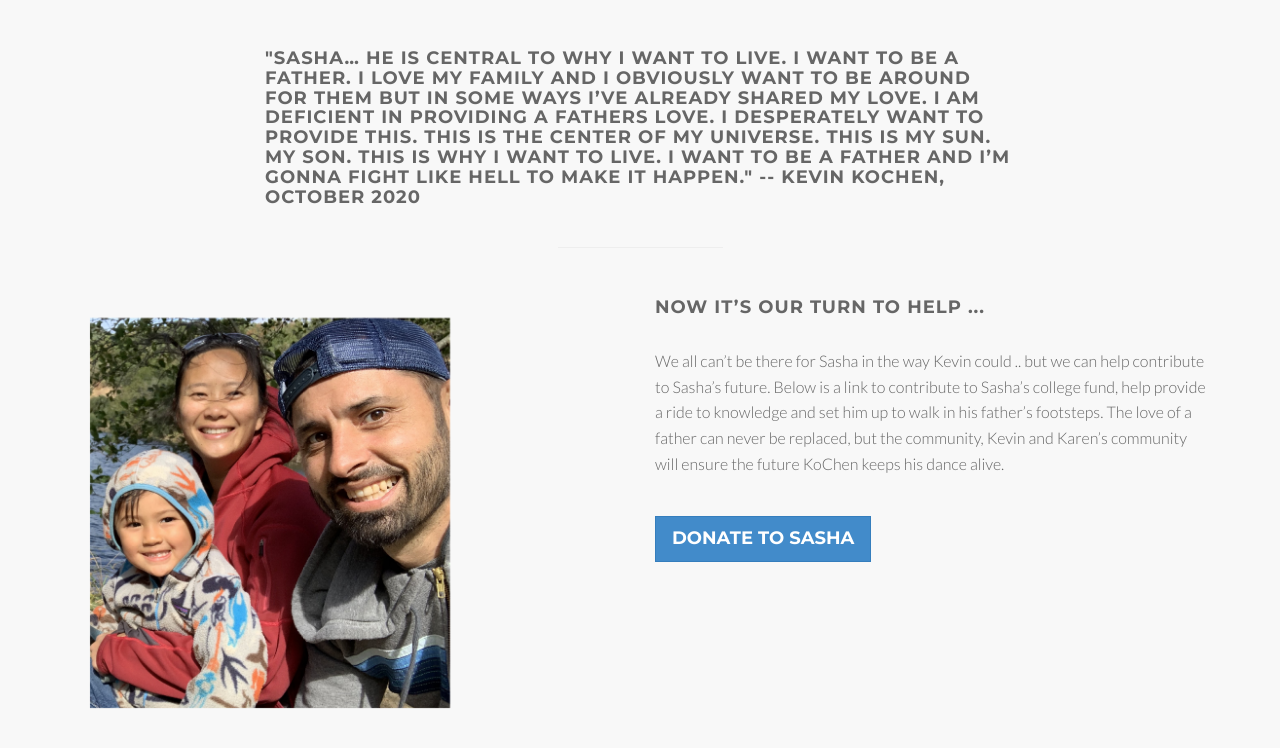
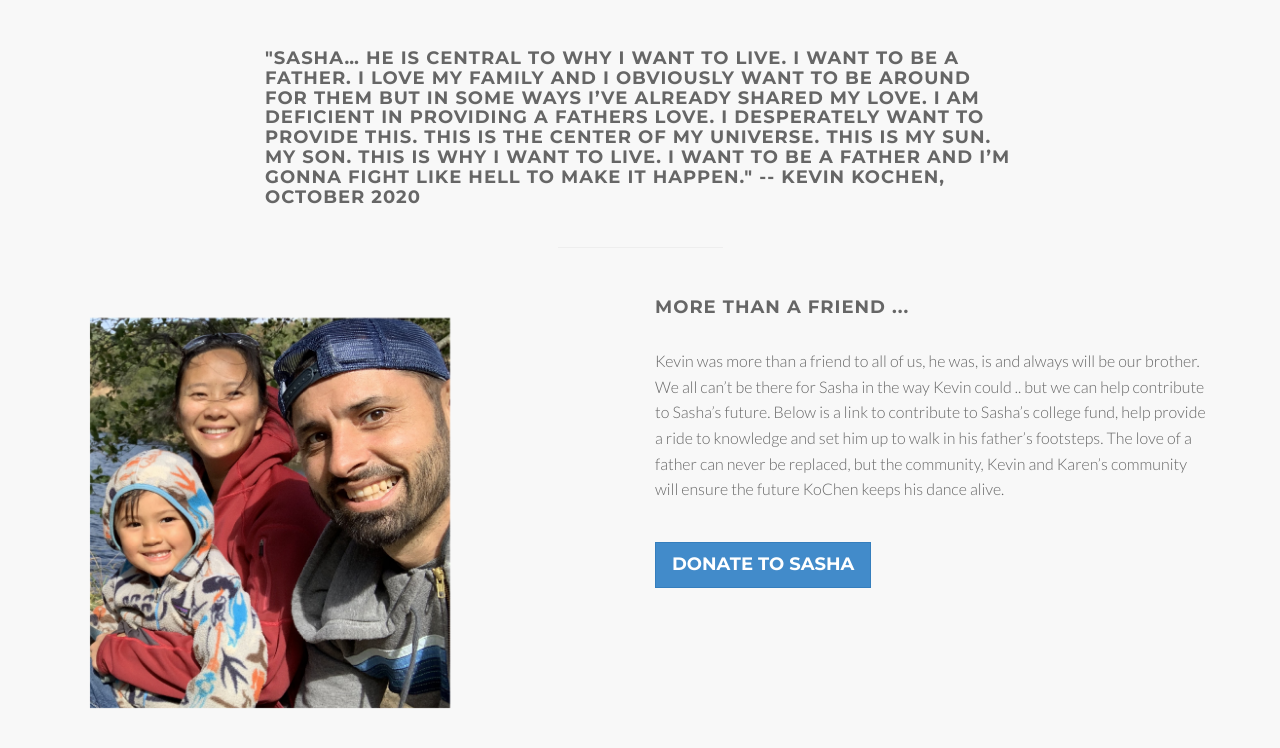
Before and after one commit to urbaitel/kevin-sasha, a plain HTML site: page index.html in a window 1280 px wide. Shown: the part 861-1609 px from the top of the page. Drawn offline with Linux system fonts and the light colour scheme.

Commit message:
more than a friend

```diff
--- a/index.html
+++ b/index.html
@@ -85,9 +85,9 @@
           <div class="wow fadeInLeft" data-wow-delay="0.2s">
             <div class="service-box">
               <div class="service-desc">
-                <h4>Now it’s our turn to help ...</h4>
+                <h4>More than a friend ...</h4>
                 <p>
-                  We all can’t be there for Sasha in the way Kevin could ..  but we can help contribute to Sasha’s future.  Below is a link to contribute to Sasha’s college fund, help provide a ride to knowledge and set him up to walk in his father’s footsteps.   The love of a father can never be replaced, but the community, Kevin and Karen’s community will ensure the future KoChen keeps his dance alive.
+                  Kevin was more than a friend to all of us, he was, is and always will be our brother.  We all can’t be there for Sasha in the way Kevin could ..  but we can help contribute to Sasha’s future.  Below is a link to contribute to Sasha’s college fund, help provide a ride to knowledge and set him up to walk in his father’s footsteps.   The love of a father can never be replaced, but the community, Kevin and Karen’s community will ensure the future KoChen keeps his dance alive.
             		</p>
                 <br/>
                 <a href="https://www.troweprice.com/usis/go-tuition-gift/national-529/5365e3dbb9ee4963a19b6f691bedc2c2" target=_blank>
```
